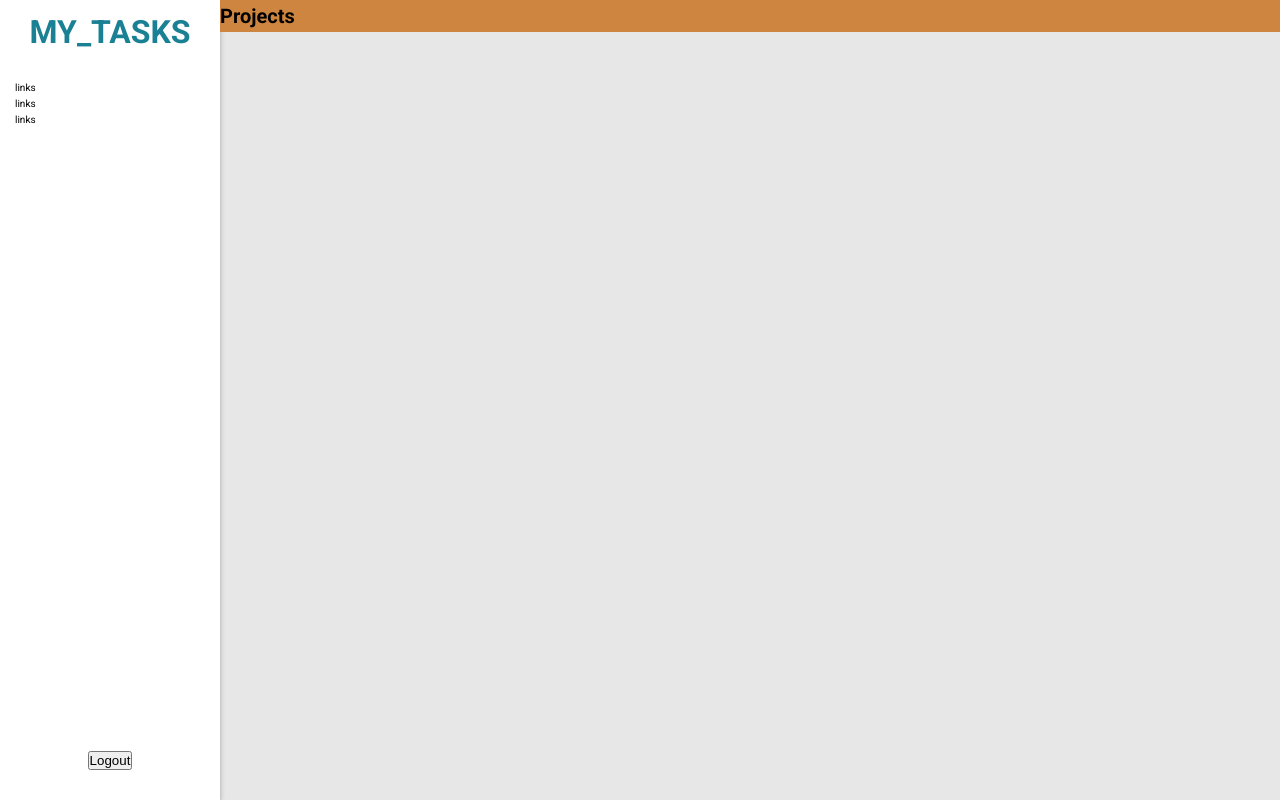
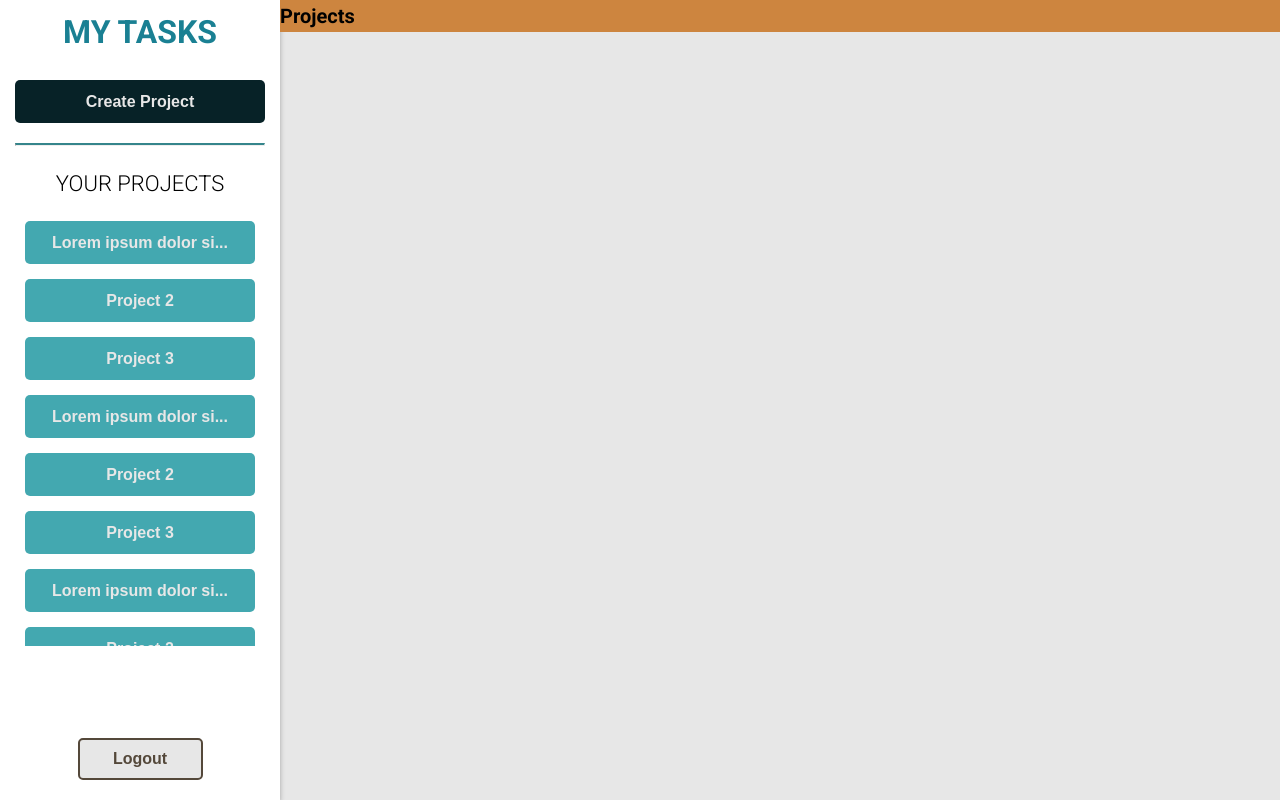
Before and after one commit to cristian-quintanilla/mytasks, a Next.js app: page /projects in a window 1280 px wide. Built offline with nearby package versions, Linux system fonts and the light colour scheme.

Commit message:
Sidebar styling

```diff
--- a/components/ui/Layout.tsx
+++ b/components/ui/Layout.tsx
@@ -1,6 +1,173 @@
+/* eslint-disable react/no-unescaped-entities */
 import { useState } from 'react';
+import { FaBars, FaTimes } from 'react-icons/fa';
 
-import { FaBars, FaTimes } from 'react-icons/fa';
+import SidebarLink from './SidebarLink';
+
+const projects = [
+	{
+		id: 'project-1',
+		title: 'Lorem ipsum dolor sit amet consectetur adipisicing.',
+		tasks: [
+			{
+				id: '1',
+				title: 'Task 1',
+				description: 'This is a task description',
+				done: false,
+			},
+			{
+				id: '2',
+				title: 'Task 2',
+				description: 'This is a task description',
+				done: false,
+			},
+		]
+	},
+	{
+		id: 'project-2',
+		title: 'Project 2',
+		tasks: [
+			{
+				id: '1',
+				title: 'Task 1',
+				description: 'This is a task description',
+				done: false,
+			},
+			{
+				id: '2',
+				title: 'Task 2',
+				description: 'This is a task description',
+				done: false,
+			},
+		]
+	},
+	{
+		id: 'project-3',
+		title: 'Project 3',
+		tasks: [
+			{
+				id: '1',
+				title: 'Task 1',
+				description: 'This is a task description',
+				done: false,
+			},
+			{
+				id: '2',
+				title: 'Task 2',
+				description: 'This is a task description',
+				done: false,
+			},
+		]
+	},
+	{
+		id: 'project-4',
+		title: 'Lorem ipsum dolor sit amet consectetur adipisicing.',
+		tasks: [
+			{
+				id: '1',
+				title: 'Task 1',
+				description: 'This is a task description',
+				done: false,
+			},
+			{
+				id: '2',
+				title: 'Task 2',
+				description: 'This is a task description',
+				done: false,
+			},
+		]
+	},
+	{
+		id: 'project-5',
+		title: 'Project 2',
+		tasks: [
+			{
+				id: '1',
+				title: 'Task 1',
+				description: 'This is a task description',
+				done: false,
+			},
+			{
+				id: '2',
+				title: 'Task 2',
+				description: 'This is a task description',
+				done: false,
+			},
+		]
+	},
+	{
+		id: 'project-6',
+		title: 'Project 3',
+		tasks: [
+			{
+				id: '1',
+				title: 'Task 1',
+				description: 'This is a task description',
+				done: false,
+			},
+			{
+				id: '2',
+				title: 'Task 2',
+				description: 'This is a task description',
+				done: false,
+			},
+		]
+	},
+	{
+		id: 'project-7',
+		title: 'Lorem ipsum dolor sit amet consectetur adipisicing.',
+		tasks: [
+			{
+				id: '1',
+				title: 'Task 1',
+				description: 'This is a task description',
+				done: false,
+			},
+			{
+				id: '2',
+				title: 'Task 2',
+				description: 'This is a task description',
+				done: false,
+			},
+		]
+	},
+	{
+		id: 'project-8',
+		title: 'Project 2',
+		tasks: [
+			{
+				id: '1',
+				title: 'Task 1',
+				description: 'This is a task description',
+				done: false,
+			},
+			{
+				id: '2',
+				title: 'Task 2',
+				description: 'This is a task description',
+				done: false,
+			},
+		]
+	},
+	{
+		id: 'project-9',
+		title: 'Project 3',
+		tasks: [
+			{
+				id: '1',
+				title: 'Task 1',
+				description: 'This is a task description',
+				done: false,
+			},
+			{
+				id: '2',
+				title: 'Task 2',
+				description: 'This is a task description',
+				done: false,
+			},
+		]
+	}
+];
 
 const Layout = () => {
 	const [ collapseShow, setCollapseShow ] = useState<string>('hidden');
@@ -11,45 +178,61 @@ const Layout = () => {
 				<div className='sidebar__menu'>
 					{/* Toggler */}
 					<div className='sidebar__menu-toggler'>
-						<button
-							onClick={ () => setCollapseShow('menu-responsive') }
-						>
+						<button onClick={ () => setCollapseShow('menu-responsive') }>
 							<FaBars />
 						</button>
 					</div>
 
 					{/* Brand */}
 					<h1 className='sidebar__heading mb-sm'>
-						My_Tasks
+						My Tasks
 					</h1>
 
 					{/* Collapse:  */}
 					<div className={`sidebar__collapse ${ collapseShow }`}>
 						<div className='sidebar__collapse-head'>
 							<div className='sidebar__collapse-head--title'>
-								<h1 className='h3 mb-sm'>
-									My_Tasks
-								</h1>
-
-								<div className='sidebar__collapse-head--content'>
+								<div className='sidebar__collapse-head--close'>
 								 <button onClick={ () => setCollapseShow('hidden') }>
 									 <FaTimes />
 								 </button>
 								</div>
+
+								<h1 className='h3'>My Tasks</h1>
 							</div>
 						</div>
 
 						{/* MENU */}
 						<div className='sidebar__collapse-menu'>
 							<nav className='sidebar__colapse-menu-items'>
-								<div>links</div>
-								<div>links</div>
-								<div>links</div>
+								<button className='sidebar__create'>
+									Create Project
+								</button>
+
+								<hr className='separator' />
+
+								<section className='sidebar__projects'>
+									{
+										projects.length !== 0 ? (
+											<>
+												<h1 className='projects-title'>Your Projects</h1>
+												{
+													projects.map(project => (
+														<SidebarLink
+															key={ project.id }
+															text={ project.title }
+														/>
+													))
+												}
+											</>
+										) : (
+											<h1 className='text-dark'>You don't have projects. Start creating one.</h1>
+										)
+									}
+								</section>
 							</nav>
 
-							<div className='sidebar__collapse-menu-logout'>
-								<button>Logout</button>
-							</div>
+							<button className='sidebar__collapse-menu-logout'>Logout</button>
 						</div>
 					</div>
 				</div>
--- /dev/null
+++ b/components/ui/SidebarLink.tsx
@@ -0,0 +1,17 @@
+type SidebarLinkProps = {
+	text: string;
+}
+
+const SidebarLink = ({ text }: SidebarLinkProps) => (
+	<button className='sidebar__link'>
+		{
+			text.length > 20 ? (
+				<>
+					{ text.substring(0, 20) }...
+				</>
+			)	: ( text )
+		}
+	</button>
+);
+
+export default SidebarLink;
--- a/styles/base/_utilities.scss
+++ b/styles/base/_utilities.scss
@@ -29,3 +29,12 @@
 .mt-xl {
 	margin-top: 8rem;
 }
+
+.separator {
+	border-top: 2px solid $color-secondary;
+	margin: 2rem 20vw;
+
+	@media (min-width: $bp-medium) {
+		margin: 2rem 0;
+	}
+}
--- a/styles/components/content.scss
+++ b/styles/components/content.scss
@@ -1,6 +1,6 @@
 .content {
 	position: relative;
-	margin-left: 22rem;
+	margin-left: 28rem;
 	background-color: peru;
 
 	z-index: 0;
--- a/styles/components/sidebar.scss
+++ b/styles/components/sidebar.scss
@@ -1,7 +1,8 @@
 .sidebar {
 	display: flex;
-	flex-wrap: wrap;
-	justify-content: space-between;
+	flex-direction: column;
+	align-items: center;
+	justify-content: center;
 
 	position: relative;
 	padding: 2rem 0;
@@ -10,14 +11,14 @@
 
 	@media (min-width: $bp-medium) {
 		display: block;
-		overflow-y: auto;
-		overflow: hidden;
+		// overflow-y: auto;
+		// overflow: hidden;
 
 		position: fixed;
 		bottom: 0;
 		left: 0;
 		top: 0;
-		width: 22rem;
+		width: 28rem;
 	}
 
 	&__menu {
@@ -37,7 +38,28 @@
 		}
 
 		&-toggler {
-			margin-left: 1rem;
+			display: flex;
+			justify-content: flex-end;
+
+			button {
+				display: flex;
+				justify-content: center;
+				align-items: center;
+
+				background-color: $color-primary;
+				color: $color-grey-light-1;
+				border: none;
+				border-radius: .5rem;
+				font-size: 2.4rem;
+				text-align: center;
+				height: 4.5rem;
+				width: 4.5rem;
+
+				&:hover {
+					background-color: $color-secondary;
+					cursor: pointer;
+				}
+			}
 
 			@media (min-width: $bp-medium) {
 				display: none;
@@ -69,8 +91,8 @@
 		left: 0;
 		right: 0;
 		top: 0;
-		overflow-x: hidden;
-		overflow-y: auto;
+		// overflow-x: hidden;
+		// overflow-y: auto;
 		height: auto;
 		z-index: 10;
 
@@ -85,7 +107,7 @@
 
 		&-head {
 			display: block;
-			padding-bottom: 1rem;
+			margin-bottom: 2rem;
 
 			@media (min-width: $bp-medium) {
 				display: none;
@@ -99,10 +121,30 @@
 				width: 50%;
 			}
 
-			&--content {
+			&--close {
 				display: flex;
 				justify-content: flex-end;
-				width: 50%;
+				margin: 0 2rem;
+
+				button {
+					display: flex;
+					justify-content: center;
+					align-items: center;
+
+					background-color: $color-primary;
+					color: $color-grey-light-1;
+					border: none;
+					border-radius: .5rem;
+					font-size: 2.4rem;
+					text-align: center;
+					height: 4.5rem;
+					width: 4.5rem;
+
+					&:hover {
+						background-color: $color-secondary;
+						cursor: pointer;
+					}
+				}
 			}
 		}
 
@@ -121,9 +163,6 @@
 			display: flex;
 			flex-direction: column;
 
-			// list-style-type: none;
-			margin-top: 1rem;
-
 			@media (min-width: $bp-medium) {
 				margin-top: 1rem;
 				flex-direction: column;
@@ -132,8 +171,110 @@
 		}
 
 		&-menu-logout {
-			padding: 1rem;
 			align-self: center;
+			background-color: $color-grey-light-1;
+			border: 2px solid $color-grey-dark-1;
+			border-radius: .5rem;
+			color: $color-grey-dark-1;
+			font-size: 1.6rem;
+			font-weight: 600;
+			padding: 1rem 0;
+
+			width: 50%;
+			transition: all .5s ease;
+
+			&:hover {
+				background-color: $color-grey-dark-1;
+				color: $color-grey-light-1;
+				cursor: pointer;
+			}
+		}
+	}
+
+	&__link {
+		display: block;
+		align-self: center;
+		background-color: lighten($color: $color-secondary, $amount: 10%);
+		border: none;
+		border-radius: .5rem;
+		color: $color-grey-light-1;
+		font-size: 1.6rem;
+		font-weight: 600;
+		padding: 1.25rem 0;
+		margin: 0 auto;
+		margin-bottom: 1.5rem;
+		width: 75%;
+
+		transition: all .5s ease;
+
+		&:hover {
+			background-color: $color-secondary;
+			cursor: pointer;
+		}
+
+		@media (min-width: $bp-medium) {
+			width: 100%;
+		}
+	}
+
+	&__create {
+		display: block;
+		align-self: center;
+		background-color: $color-primary;
+		border: none;
+		border-radius: .5rem;
+		color: $color-grey-light-1;
+		font-size: 1.6rem;
+		font-weight: 600;
+		padding: 1.25rem 0;
+		margin: 0 auto;
+		width: 75%;
+
+		transition: all .5s ease;
+
+		&:hover {
+			background-color: $color-secondary;
+			cursor: pointer;
+		}
+
+		@media (min-width: $bp-medium) {
+			width: 100%;
+		}
+	}
+
+	&__projects {
+		display: block;
+		align-self: center;
+		overflow-y: scroll;
+		margin: 0 auto;
+		margin-bottom: 4rem;
+		margin-top: 4rem;
+		padding: 0 1rem;
+		height: 50vh;
+		width: 75%;
+
+		@media (min-width: $bp-medium) {
+			cursor: pointer;
+			margin-bottom: 1rem;
+			margin-top: 1rem;
+			height: 60vh;
+			width: 100%;
+		}
+
+		&::-webkit-scrollbar {
+			width: 1rem;
+		}
+
+		&::-webkit-scrollbar-track {
+			-webkit-box-shadow: inset 0 0 1.2rem $color-primary;
+			box-shadow: inset 0 0 1.2rem $color-primary;
+			border-radius: .5rem;
+		}
+
+		&::-webkit-scrollbar-thumb {
+			border-radius: .5rem;
+			-webkit-box-shadow: inset 0 0 1.2rem $color-primary;
+			box-shadow: inset 0 0 1.2rem $color-primary;
 		}
 	}
 }
@@ -143,10 +284,14 @@
 }
 
 .menu-responsive {
-	padding-left: 0.5rem;
-	padding-right: 0.5rem;
-	padding-top: 0.75rem;
-	padding-bottom: 0.75rem;
-	background-color: #ffffff;
-	border-radius: 0.25rem;
+	background-color: lighten($color: $color-grey-light-1, $amount: 10%);
+	padding: 2rem 0;
 }
+
+.projects-title {
+	font-size: 2.2rem;
+	font-weight: 100;
+	text-transform: uppercase;
+	margin-bottom: 2rem;
+	text-align: center;
+}
```
